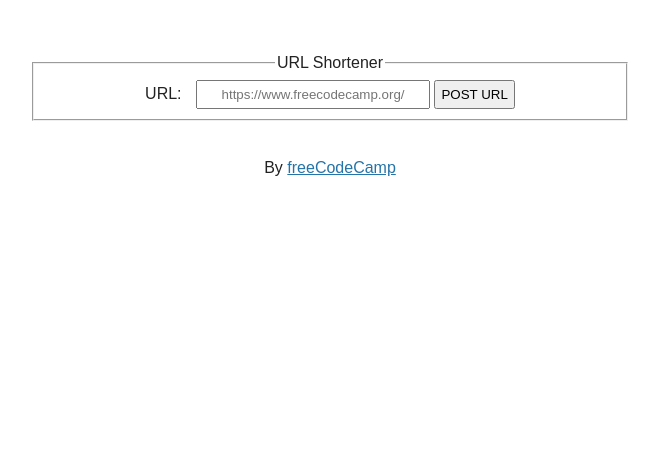
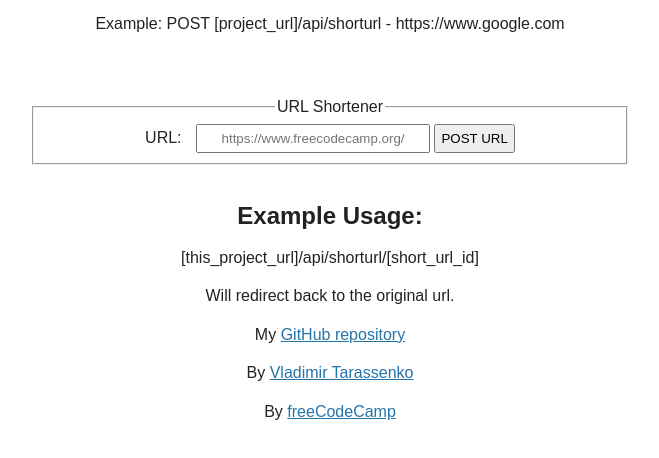
Before and after one commit to VladimirTaDev/URL-Shortener-Microservice, a website: page views/index.html in a window 1280 px wide. Shown: the part 52-510 px from the top of the page, without its empty margins (310-969 px from the left). Drawn offline with Linux system fonts and the light colour scheme.

Commit message:
Add readme

```diff
--- a/views/index.html
+++ b/views/index.html
@@ -13,6 +13,7 @@
 
 <body>
 <h1>URL Shortener Microservice</h1>
+<p>Example: POST [project_url]/api/shorturl - https://www.google.com</p>
 <main>
     <section>
         <form action="api/shorturl" method="POST">
@@ -25,7 +26,16 @@
         </form>
     </section>
 </main>
+<h2>Example Usage:</h2>
+<p>[this_project_url]/api/shorturl/[short_url_id]</p>
+<p>Will redirect back to the original url.</p>
 <footer>
+    <p>
+        My <a href="https://github.com/VladimirTaDev/URL-Shortener-Microservice">GitHub repository</a>
+    </p>
+    <p>
+        By <a href="https://www.freecodecamp.org/vladimir_ta/">Vladimir Tarassenko</a>
+    </p>
     <p>By <a href="https://www.freecodecamp.org/">freeCodeCamp</a></p>
 </footer>
 </body>
```
Also changed, not shown: README.md.
